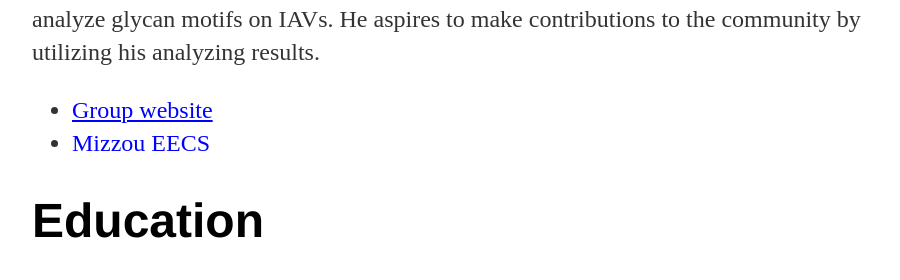
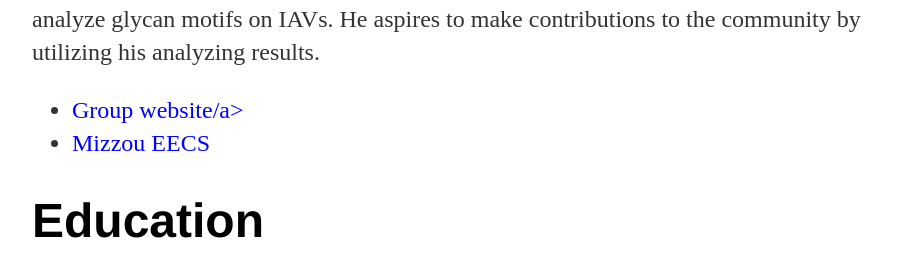
Before and after one commit to gaocheng1994/gaocheng1223.github.io, a Jekyll site: the page built from about/index.html, in a window 1280 px wide. Shown: the part 300-580 px from the top of the page, without its empty margins (160-1060 px from the left). Built offline with Jekyll 4.4.1, drawn with Linux system fonts in a browser that asks for light colours; part of the change alters nothing that is shown.

```diff
--- a/about/index.html
+++ b/about/index.html
@@ -8,7 +8,7 @@ title: About Cheng Gao
 			<p>Cheng Gao is a Computer Science PhD student at University of Missouri - Columbia working with Dr. Henry Wan. He is currently focusing on sparse learning and bioinformatics. His primary focus is to propose and apply sparse learning algorithms to analyze glycan motifs on IAVs. He aspires to make contributions to the community by utilizing his analyzing results.</p>
 
 			<ul class="contacts">
-				<li><a href="https://sysbio.missouri.edu"><u>Group website</u></a></li>
+				<li><a href="https://sysbio.missouri.edu"<u>Group website</u>/a></li>
 				<li><a href="https://engineering.missouri.edu/academics/eecs">Mizzou EECS</a></li>
 				</ul>
 		</div>
```
